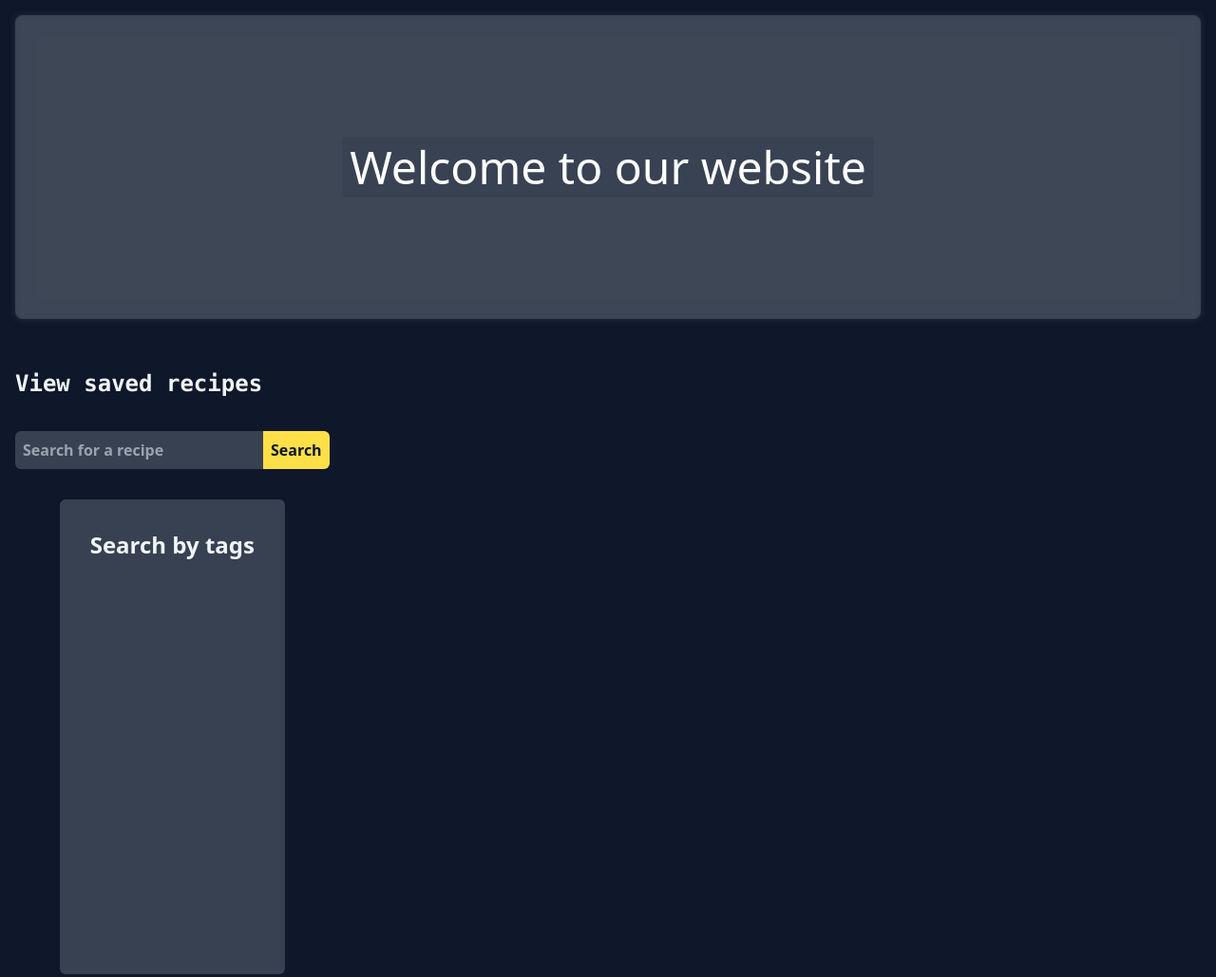
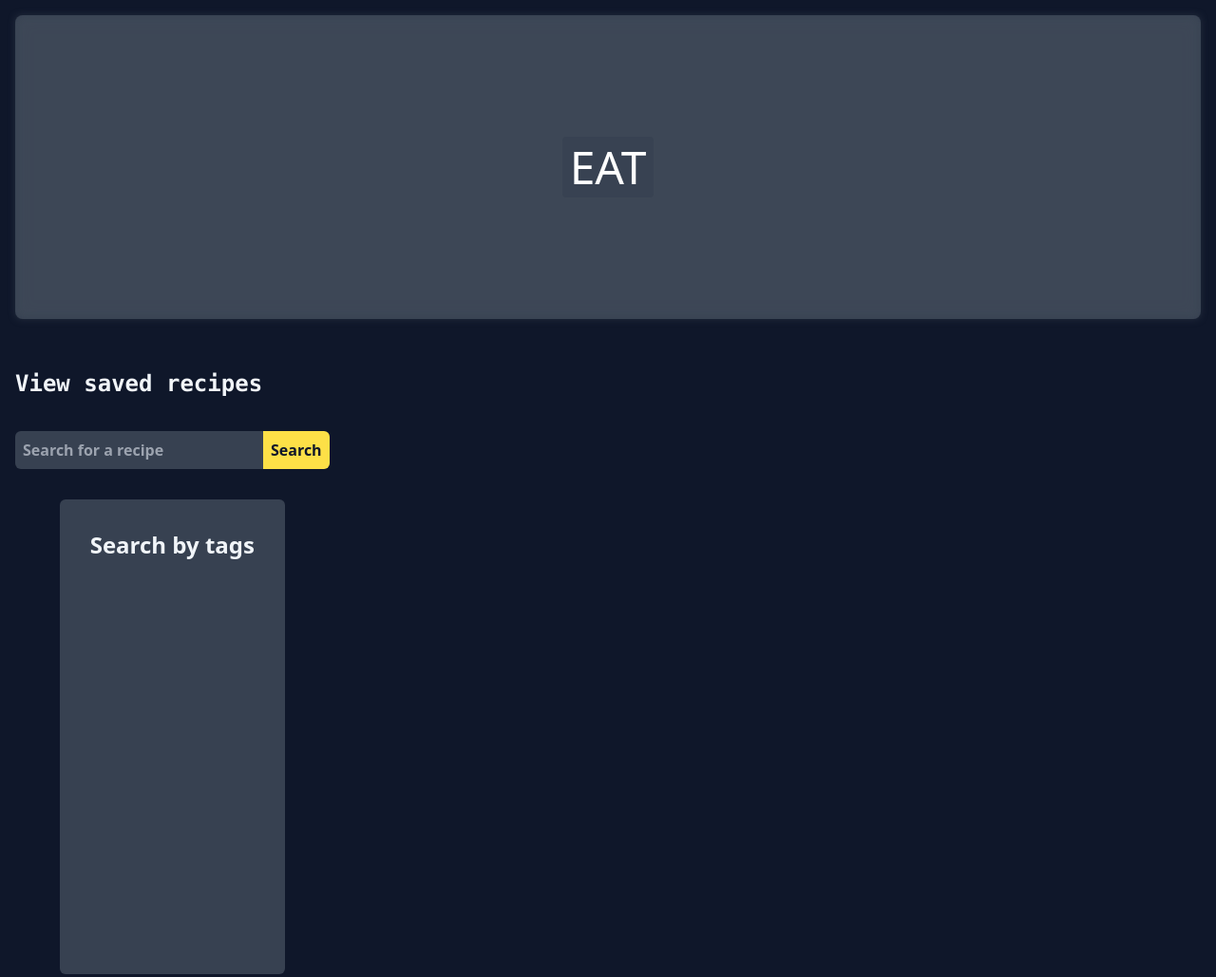
Before and after one commit to NKkrisz/Recipes, a plain HTML site: page index.html in a window 1280 px wide. Shown: the top 1029 px of the page at 95% size. Drawn offline with nearby package versions, Linux system fonts and the light colour scheme; no server answers.

```diff
--- a/index.html
+++ b/index.html
@@ -15,7 +15,7 @@
     <header class="bg-gray-700 rounded-lg mb-5">
         <div id="nav" class=" relative flex items-center justify-center p-32 bg-fixed bg-no-repeat bg-cover bg-center rounded-md">
             <div class=" backdrop-blur absolute inset-0 bg-gray-600 opacity-35 blur-sm rounded-md"></div>
-            <p class="relative z-10 text-white bg-gray-700 p-2 rounded bg-opacity-65 text-5xl">Welcome to our website</p>
+            <p class="relative z-10 text-white bg-gray-700 p-2 rounded bg-opacity-65 text-5xl">EAT</p>
         </div>
     </header>
 
--- a/js/main.js
+++ b/js/main.js
@@ -8,7 +8,6 @@
 
 function getNavbarBackground(data) {
     const randomImage = data.recipes[Math.floor(Math.random() * data.recipes.length)].image;
-    // console.log(randomImage);
     document.querySelector('#nav').classList.add(`bg-[url('${randomImage}')]`)
 
 }
```
